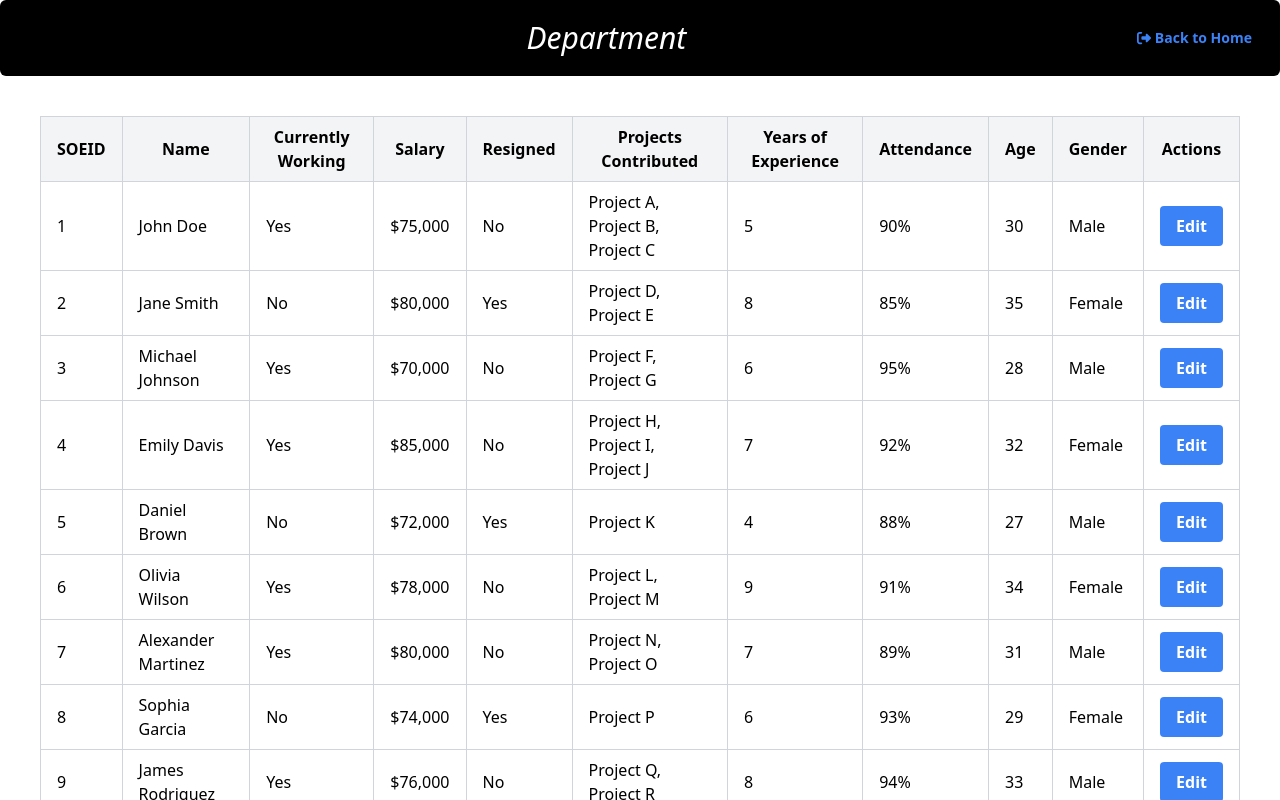
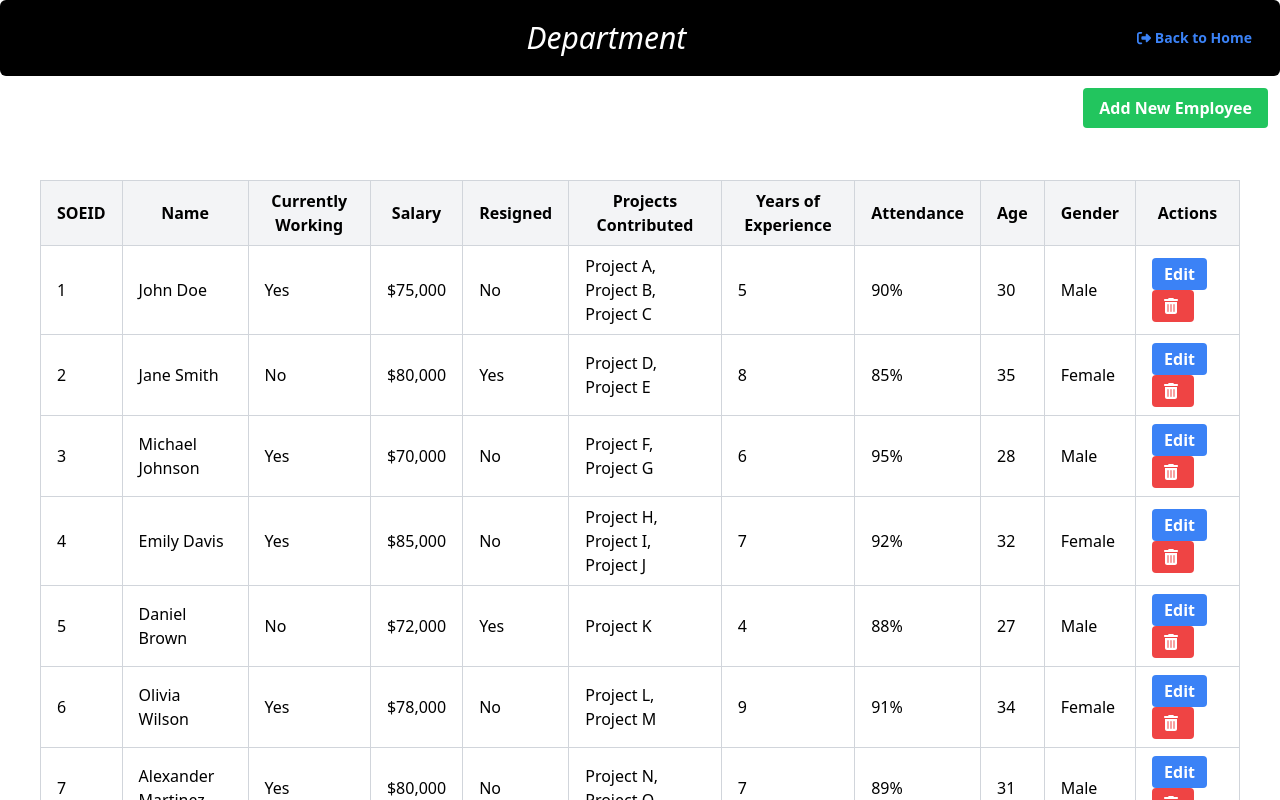
Before and after one commit to Ilanchz/Employee-Management-Frontend, a React (Create React App) app in the folder emp-front/: page /Department in a window 1280 px wide. Shown: the top 800 px of the page. Built offline with nearby package versions, Linux system fonts and the light colour scheme.

Commit message:
new buttons

```diff
--- a/emp-front/src/components/RenderDepartment.jsx
+++ b/emp-front/src/components/RenderDepartment.jsx
@@ -1,7 +1,7 @@
 import React, { useEffect, useState } from "react";
 import { useLocation, useNavigate } from "react-router-dom";
 import { FontAwesomeIcon } from "@fortawesome/react-fontawesome";
-import { faSignOutAlt } from "@fortawesome/free-solid-svg-icons";
+import { faSignOutAlt, faTrashAlt } from "@fortawesome/free-solid-svg-icons";
 
 
 const dummyEmployees = [
@@ -276,6 +276,12 @@ function Department() {
     setSelectedEmployee(employee);
   };
 
+  // function to delete table entry
+  const handleDelete = (employeeId) => {
+    const updatedEmployees = employees.filter((emp) => emp.id !== employeeId);
+    setEmployees(updatedEmployees);
+  };
+
   const handleSave = (updatedEmployee) => {
     const updatedEmployees = employees.map((emp) =>
       emp.id === updatedEmployee.id ? updatedEmployee : emp
@@ -287,6 +293,24 @@ function Department() {
   const handleCancel = () => {
     setSelectedEmployee(null);
   };
+
+  // function to add a new entry
+  // const handleAddNew = () => {
+  //   const newEmployee = {
+  //     id: Math.floor(Math.random() * 1000), // Replace with actual ID generation logic
+  //     name: "New Employee",
+  //     salary: 0,
+  //     projectsContributed: [],
+  //     yearsOfExperience: 0,
+  //     attendance: "100%",
+  //     age: 25,
+  //     gender: "Male",
+  //     currentlyWorking: true,
+  //     resigned: false,
+  //   };
+  //   const updatedEmployees = [...employees, newEmployee];
+  //   setEmployees(updatedEmployees);
+  // };
 
   return (
     <div className="flex flex-col">
@@ -302,6 +326,16 @@ function Department() {
         >
           <FontAwesomeIcon icon={faSignOutAlt} className="mr-1" />
           Back to Home
+        </button>
+      </div>
+
+       {/* Add New Entry Button */}
+       <div className="flex justify-end p-3">
+        <button
+          className="bg-green-500 hover:bg-green-700 text-white font-bold py-2 px-4 rounded"
+          //onClick={handleAddNew}
+        >
+          Add New Employee
         </button>
       </div>
 
@@ -484,11 +518,19 @@ function Department() {
                   <td className="border border-gray-300 px-4 py-2">{employee.gender}</td>
                   <td className="border border-gray-300 px-4 py-2">
                     <button
-                      className="bg-blue-500 hover:bg-blue-700 text-white font-bold py-2 px-4 rounded"
+                      className="bg-blue-500 hover:bg-blue-700 text-white font-bold py-1 px-3 rounded mr-2"
                       onClick={() => handleEdit(employee)}
                     >
                       Edit
                     </button>
+
+                    <button
+                      className="bg-red-500 hover:bg-red-700 text-white font-bold py-1 px-3 rounded"
+                      onClick={() => handleDelete(employee.id)}
+                    >
+                      <FontAwesomeIcon icon={faTrashAlt} className="mr-1" />
+                    </button>
+
                   </td>
                 </tr>
               ))}
```
